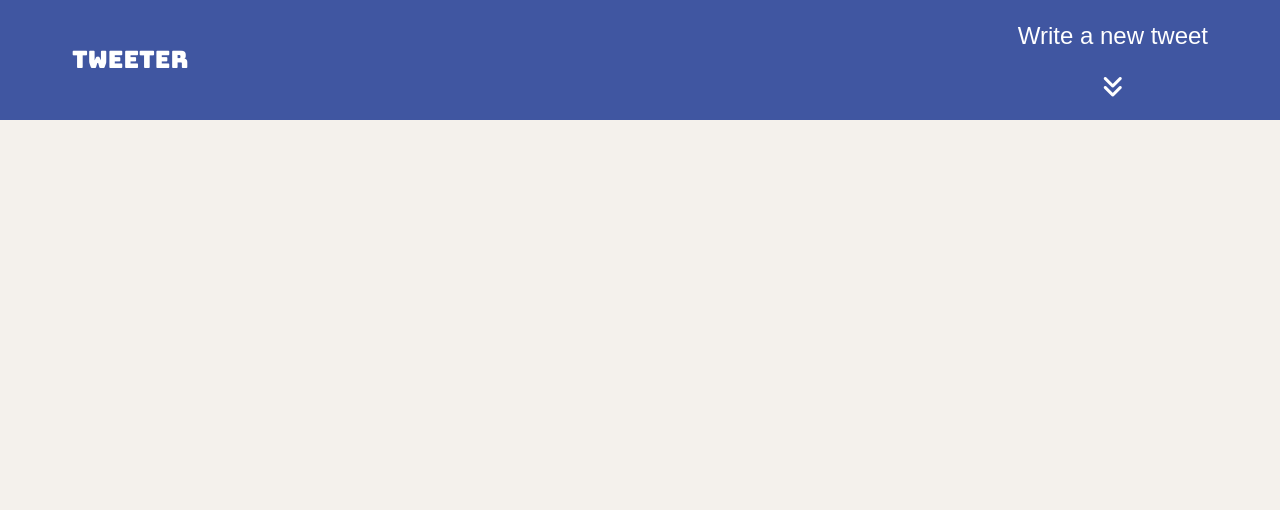
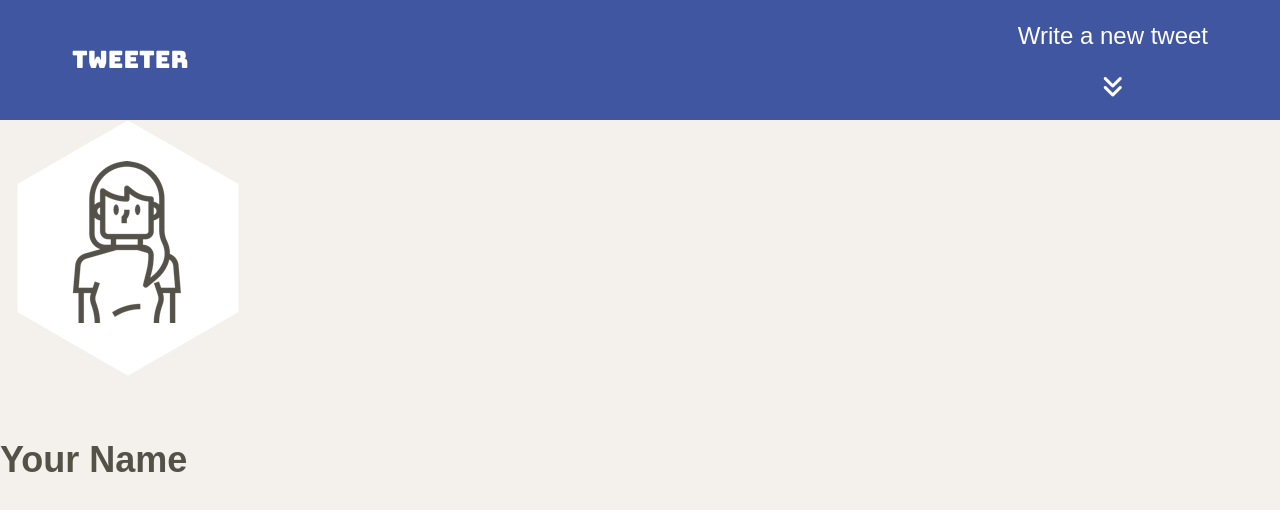
Before and after one commit to Krisan10/Tweeter, a website: page public/index.html in a window 1280 px wide. Drawn offline with nearby package versions, Linux system fonts and the light colour scheme.

Commit message:
Add profile and link to styles/header

```diff
--- a/public/index.html
+++ b/public/index.html
@@ -16,6 +16,7 @@
     <!-- App CSS -->
     <link rel="stylesheet" href="/styles/layout.css" type="text/css" />
     <link rel="stylesheet" href="/styles/nav.css" type="text/css"/>
+    <link rel="stylesheet" href="/styles/header.css" type="text/css"/>
 
     <!-- External JS -->
     <script src="https://ajax.googleapis.com/ajax/libs/jquery/3.4.1/jquery.min.js"></script>
@@ -25,7 +26,7 @@
   </head>
 
   <body>
-    <!-- Top nav bar (fixed) -->
+    <!-- Top nav bar  -->
     <nav>
       <div class="left">
         <span class="tweeterlogo">tweeter</span>
@@ -36,6 +37,18 @@
       </div>
     </nav>
 
+    <!--Profile-->
+    <header class="profile-header">
+      <div class="profile-background">
+        <img src="/images/profile-hex.png" alt="Profile Picture">
+      </div>
+      <br>
+      <div>
+        <h2 class="profile-name">Your Name</h2>
+      </div>
+    </header>
+
+
     <!-- Page-specific (main) content here -->
     <main class="container"></main>
   </body>
```
